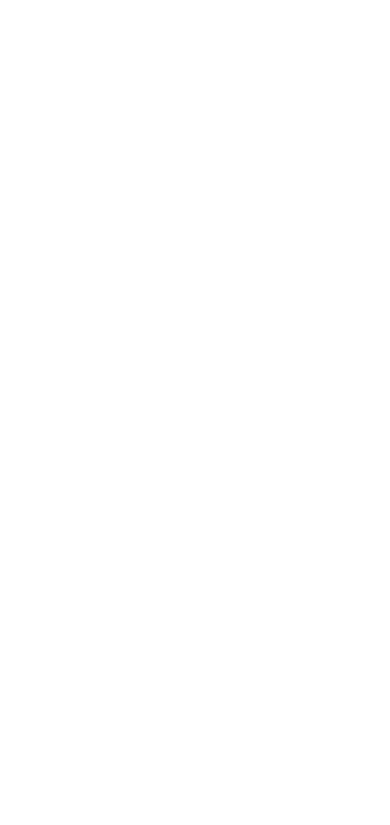
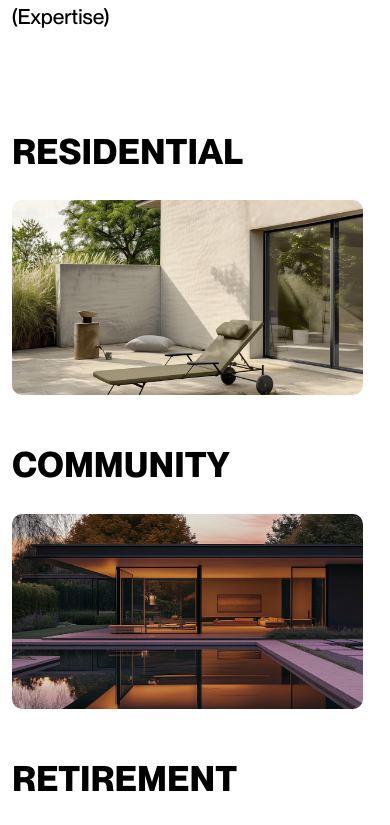
Before and after one commit to hanidev08/Monive, a Next.js app: page / in a window 390 px wide. Shown: the part 5820-6645 px from the top of the page. Before the commit the page ends 6566 px from the top, so only its background shows below. Built offline with nearby package versions, Linux system fonts and the light colour scheme.

Commit message:
add Expertise

```diff
--- a/app/page.tsx
+++ b/app/page.tsx
@@ -6,6 +6,7 @@
 import { useEffect } from "react";
 import Lenis from "@studio-freight/lenis";
 import { ScrollTrigger } from "gsap/ScrollTrigger"; // ← مهم
+import { Expertise } from "@/sections/Expertise";
 
 export default function Home() {
   useEffect(() => {
@@ -34,6 +35,7 @@
       <Hero />
       <About />
       <Services />
+      <Expertise />
       <div className="h-dvh"></div>
     </div>
   );
--- /dev/null
+++ b/sections/Expertise/Expertise.tsx
@@ -0,0 +1,80 @@
+import React, { useState } from "react";
+import "./style.scss";
+import AboutImage from "@/public/assets/image1.png";
+import AboutOne from "@/public/assets/image2.png";
+import AboutTow from "@/public/assets/image3.png";
+
+import Image from "next/image";
+
+const expertiseData = [
+  {
+    title: "Residential",
+    image: AboutImage,
+  },
+  {
+    title: "Community",
+    image: AboutOne,
+  },
+  {
+    title: "Retirement",
+    image: AboutTow,
+  },
+];
+
+export const Expertise = () => {
+  const [selectedProject, setSelectedProject] = useState(0);
+
+  return (
+    <section className="mt-[100px] sm:mt-[200px]">
+      <div className="container">
+        <div className="flex items-start justify-between">
+          <h3 className="text-[21px] leading-[30px]">(Expertise)</h3>
+          <h3 className="text-[21px] leading-[30px] max-w-[370px] hidden md:flex">
+            From core brand foundations to dynamic brand extensions.
+          </h3>
+          <h3 className="text-[21px] leading-[30px] hidden md:flex">
+            Let’s work together
+          </h3>
+        </div>
+
+        <div className="mt-[100px] flex items-start gap-[144px]">
+          {/* صورة على اليسار للحجم الكبير فقط */}
+          <div className="hidden sm:flex relative max-w-[473px] w-[32vw] aspect-[9/5]">
+            <Image
+              src={expertiseData[selectedProject].image}
+              alt="aboutImage"
+              fill
+              className="object-cover rounded-[10px]"
+            />
+          </div>
+
+          {/* تكرار العناصر باستخدام map */}
+          <div className="flex flex-col max-sm:gap-[50px]">
+            {expertiseData.map((item, index) => (
+              <div key={index} className="flex flex-col gap-[30px]">
+                <h1
+                  className="expertise-hone font-bold uppercase cursor-pointer"
+                  onMouseOver={() => {
+                    setSelectedProject(index);
+                  }}
+                >
+                  {item.title}
+                </h1>
+
+                {/* تظهر الصورة فقط على الشاشات الصغيرة */}
+                <div className="sm:hidden relative max-w-[580px] w-[90vw] aspect-[9/5]">
+                  <Image
+                    src={item.image}
+                    alt={`${item.title} image`}
+                    fill
+                    className="object-cover rounded-[10px]"
+                  />
+                </div>
+              </div>
+            ))}
+          </div>
+        </div>
+      </div>
+    </section>
+  );
+};
--- /dev/null
+++ b/sections/Expertise/index.tsx
@@ -0,0 +1 @@
+export { Expertise } from "./Expertise";
--- /dev/null
+++ b/sections/Expertise/style.scss
@@ -0,0 +1,4 @@
+.expertise-hone {
+  font-size: clamp(35px, 8vw, 125px);
+  line-height: 1.1;
+}
```
